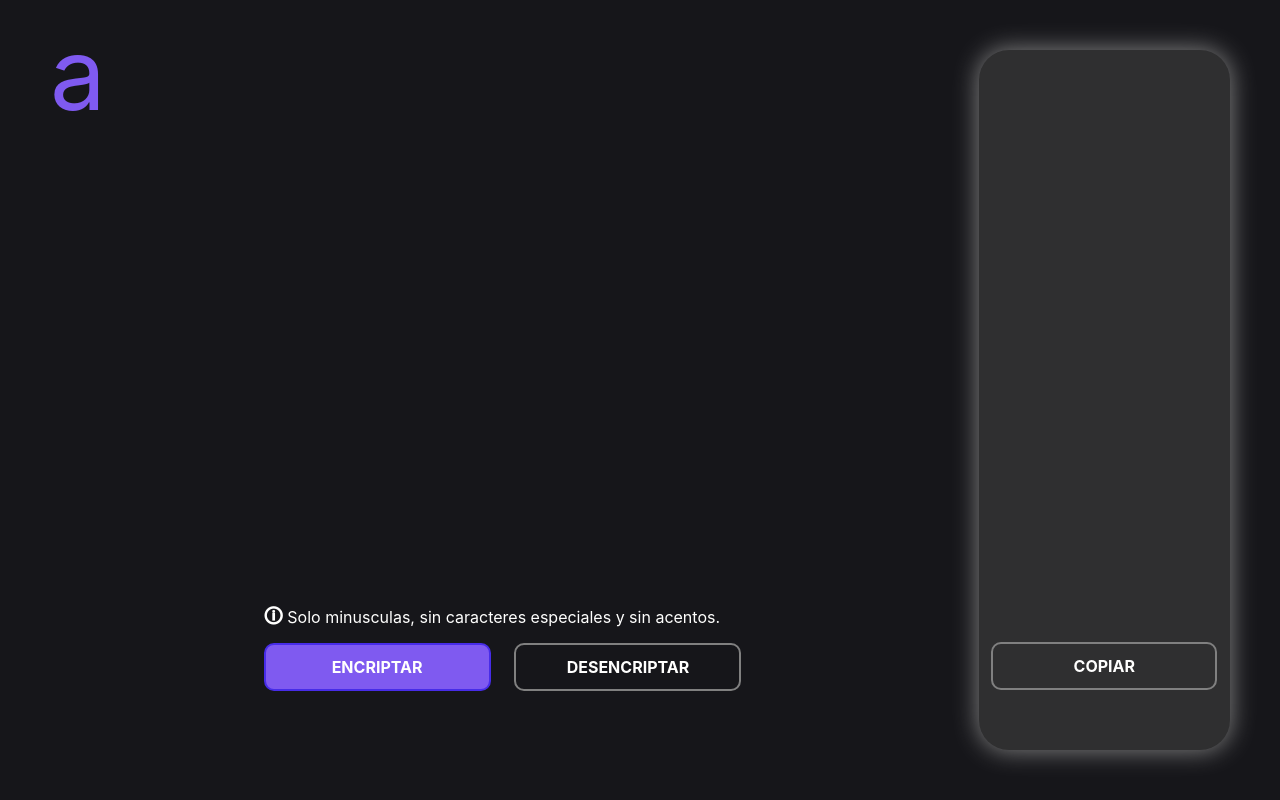
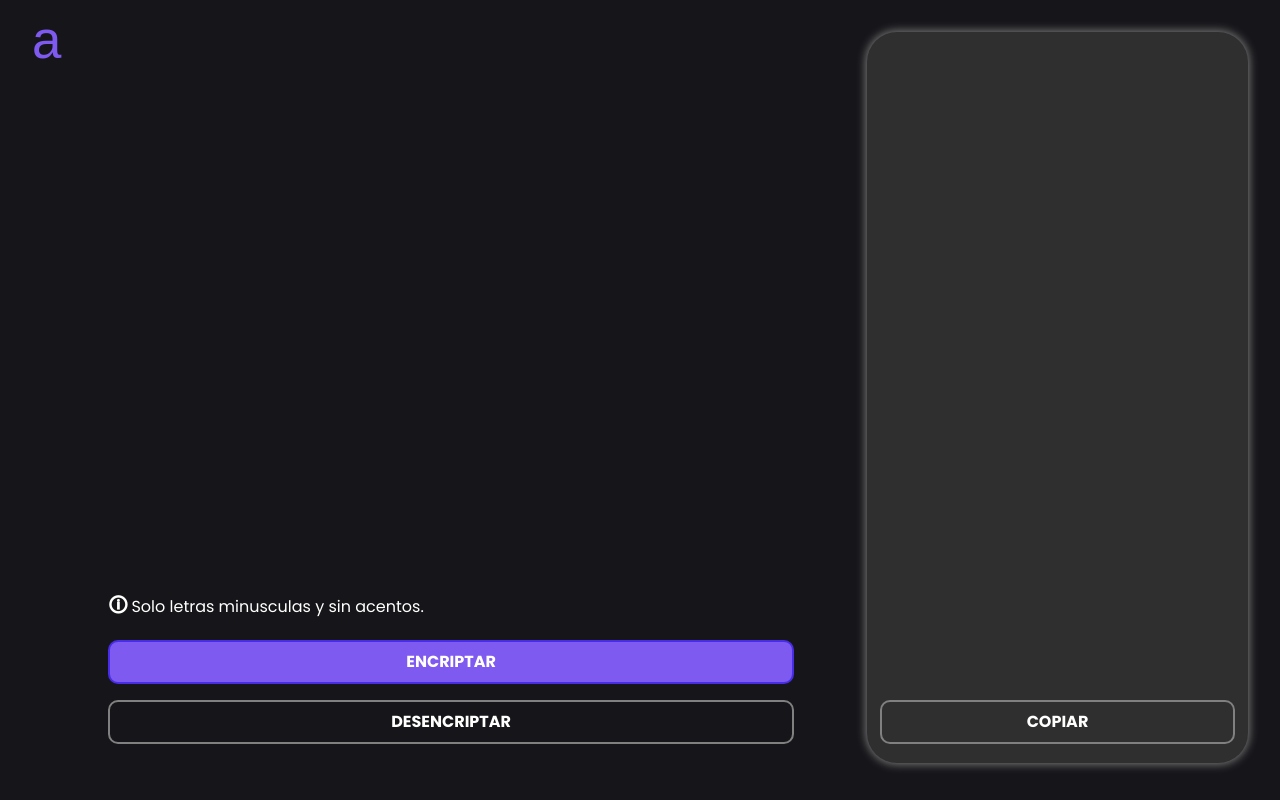
Before and after one commit to OscarDevCPP/socacrypt, a plain HTML site: page index.html in a window 1280 px wide. Drawn offline with Linux system fonts and the light colour scheme.

Commit message:
se ajusto el diseño para distintos dipositivos de pantalla

```diff
--- a/index.css
+++ b/index.css
@@ -16,17 +16,16 @@ body {
   background-color: var(--color-background);
   font-family: "Poppins", sans-serif;
   color: var(--color-text);
-  font-family: 'Inter', sans-serif;
-  font-size: 16px;
+  font-size: 1rem;
+  flex-direction: column;
+  padding: 1.2rem;
   display: flex;
-  flex-direction: column;
 }
 
 .header__icon {
-  font-size: 6.2rem;
-  position: absolute;
-  left: 50px;
+  font-size: 3rem;
   color: var(--color-accent);
+  font-family: sans-serif;
 }
 
 .button {
@@ -34,17 +33,15 @@ body {
   border: 2px gray solid;
   text-transform: uppercase;
   font-weight: 700;
-  padding: 10px 2px;
+  padding: 0.5rem 1.2rem;
   background-color: transparent;
   transition: background-color 0.4s ease-in-out;
   color: var(--color-white);
-  width: 100%;
   cursor: pointer;
 }
 
 
 .button:hover {
-  font-size: 1.2rem;
   background-color: gray;
 }
 
@@ -54,71 +51,67 @@ body {
   border: 2px var(--color-accent-hover) solid;
 }
 
-/* el color accent mas degradado tomando como base el color--acent*/
 .button--info:hover {
   background-color: var(--color-accent-hover);
   outline: none;
 }
 
-.button:active{
+.button:active {
   outline: 2px white solid;
 }
 
-.button--info:active{
+.button--info:active {
   outline: 2px var(--color-accent) solid;
 }
 
 .panel-input {
   justify-self: center;
-  width: 70%;
-  padding: 1.5% 2%;
   display: flex;
   flex-direction: column;
   align-items: stretch;
+  width: 100%;
 }
 
 .panel-output {
   background-color: var(--color-background-2);
   border-radius: 30px;
-  box-shadow: 0px 0px 25px 1px gray;
+  box-shadow: 0px 0px 10px 1px gray;
   justify-self: center;
   display: flex;
   flex-direction: column;
-  padding: 1.5% 5%;
+  padding: 1.2rem 0.8rem;
   width: 100%;
+  justify-content: space-between;
 }
-
 
 .text-area {
   width: 100%;
   color: var(--color-accent);
-  font-weight: 700;
-  font-size: 1.8rem;
+  font-weight: 600;
+  font-size: 1.4rem;
   background-color: transparent;
+  padding: 0.8rem 0rem;
   border: none;
   resize: none;
   outline: none;
+  height: 50vh;
 }
 
-.panel-input__text-area {
-  height: 80%;
-}
 
 .panel-output__text-area {
   color: var(--color-white);
-  padding: 2.5% 1.5%;
-  height: 85%;
 }
 
 .panel-input__action-buttons {
-  padding: 2% 10%;
   display: flex;
-  gap: 5%
+  flex-direction: column;
+  gap: 1rem;
+  padding: 1.2rem 0rem;
 }
 
 .panel-input__notifier {
   color: var(--color-white);
-  padding-left: 10%;
+  font-size: 0.9rem;
 }
 
 .panel-input__notifier::before {
@@ -130,14 +123,62 @@ body {
 
 .main {
   display: grid;
-  grid-template-columns: 9fr 2.5fr;
-  gap: 2%;
-  width: 100%;
-  height: 100vh;
-  padding: 50px;
+  grid-template-columns: 1fr;
 }
 
-body {
-  display: flex;
-  height: 100vh;
+
+/* breakpoints */
+
+@media screen and (min-width: 768px) {
+  .text-area {
+    height: 32vh;
+  }
+
+  .panel-input__notifier {
+    font-size: 1rem;
+  }
 }
+
+@media screen and (min-width: 1280px) {
+  body {
+    padding: 2.5%;
+    position: relative;
+  }
+
+  .header__icon {
+    position: absolute;
+    top: 0;
+    font-size: 3.3rem;
+  }
+
+  .main {
+    grid-template-columns: 2fr 1fr;
+    gap: 6%;
+  }
+
+  .panel-input {
+    padding-left: 10%;
+  }
+
+  .text-area {
+    height: 70vh;
+  }
+
+  .panel-input__text-area {
+    padding-top: 10%;
+  }
+}
+
+@media screen and (min-width: 1440px) {
+  .header__icon {
+    font-size: 4.2rem;
+  }
+
+  .main {
+    grid-template-columns: 2.7fr 1fr;
+  }
+
+  .text-area {
+    height: 70vh;
+  }
+}
--- a/index.html
+++ b/index.html
@@ -16,8 +16,8 @@
   <p class="header__icon">a</p>
   <main class="main">
     <section class="panel-input">
-      <textarea class="text-area panel-input__text-area" name="input-text" id="input-text"></textarea>
-      <p class="panel-input__notifier" id="info-text">Solo minusculas, sin caracteres especiales y sin acentos.</p>
+      <textarea class="text-area panel-input__text-area" name="input-text" id="input-text" spellcheck="false"></textarea>
+      <p class="panel-input__notifier" id="info-text">Solo letras minusculas y sin acentos.</p>
       <section class="panel-input__action-buttons">
         <button class="button button--info" onclick="onClickEncrypt()">Encriptar</button>
         <button class="button" onclick="onClickDecrypt()">Desencriptar</button>
@@ -25,7 +25,7 @@
     </section>
     <section class="panel-output">
       <textarea class="text-area panel-output__text-area" name="output-text" id="output-text" readonly></textarea>
-      <button class="button" onclick="onClickCopyText()">copiar</button>
+      <button class="button button--copy" onclick="onClickCopyText()">copiar</button>
     </section>
   </main>
   <footer class="footer"></footer>
--- a/index.js
+++ b/index.js
@@ -94,7 +94,7 @@ function containsMayus(text) {
 }
 
 function containsSpecialCharacters(text) {
-  return /[@#$%^&*()_+\-=[\]{};':"\\|,.<>/]/.test(text);
+  return /[@#$%^&*()_+\-=[\]{}':"\\|<>/]/.test(text);
 }
 
 function containsAccents(text) {
```
